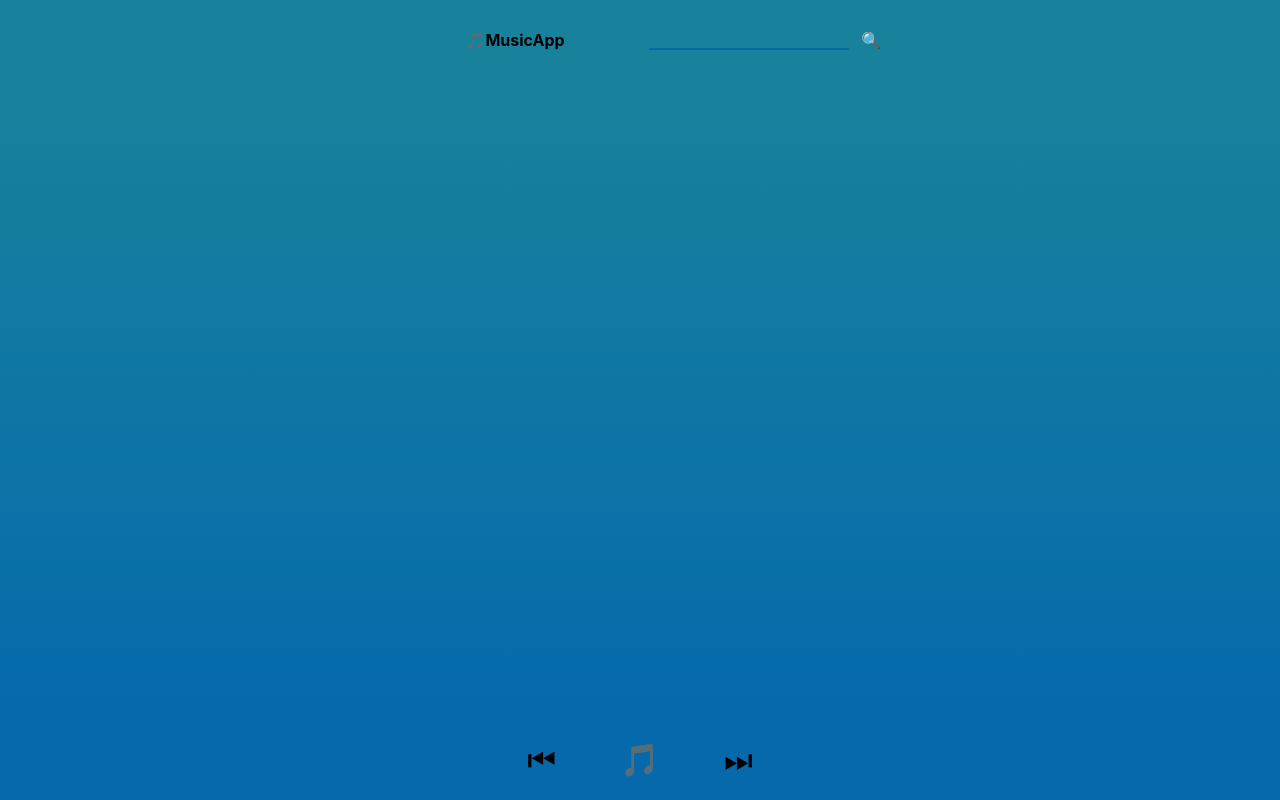
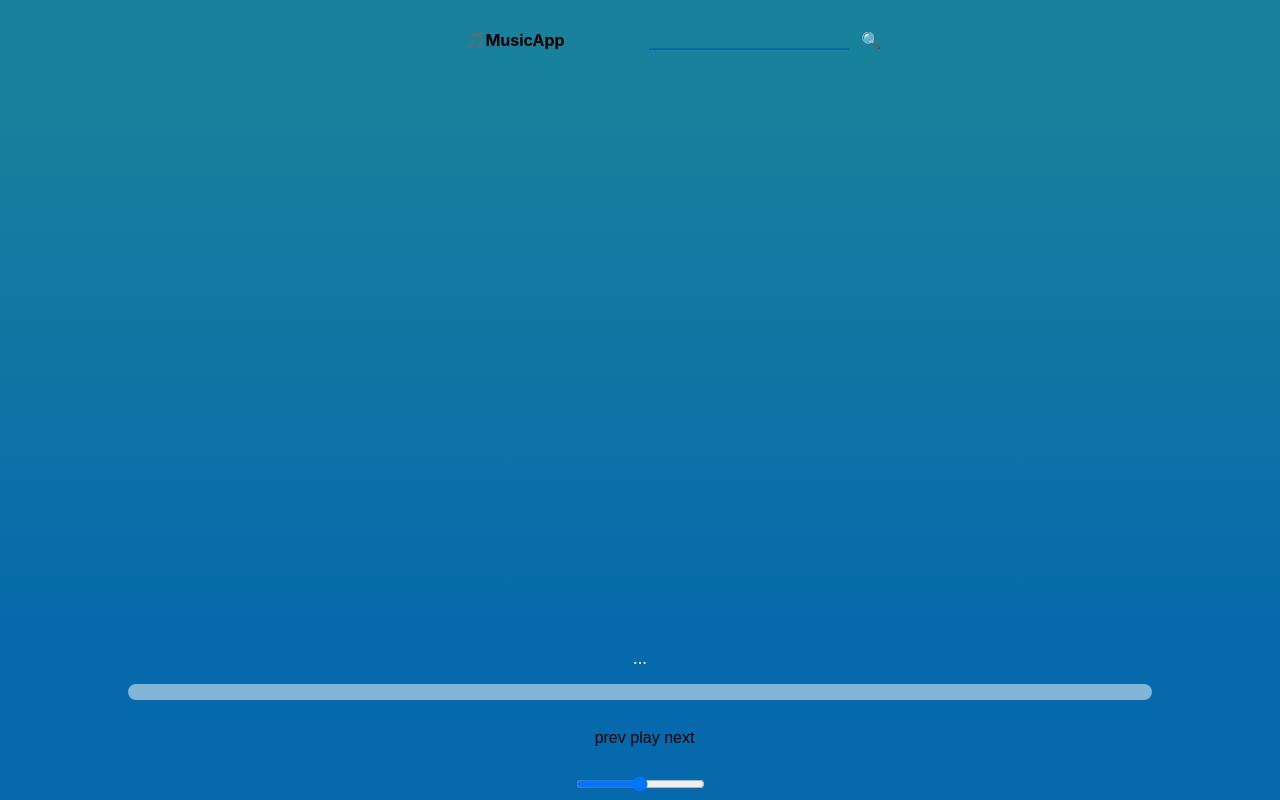
Before and after one commit to PatrykBuniX/MusicApp, a React (Create React App) app: page / in a window 1280 px wide. Built offline with nearby package versions, Linux system fonts and the light colour scheme.

Commit message:
add track progress bar

```diff
--- a/src/components/Player.js
+++ b/src/components/Player.js
@@ -5,10 +5,11 @@ import styled from "styled-components";
 
 const PlayerWrapper = styled.div`
   width: 100%;
-  height: 10vh;
+  height: 20vh;
   background: #0569ac;
   display: flex;
-  justify-content: center;
+  flex-direction: column;
+  justify-content: space-around;
   align-items: center;
   position: fixed;
   bottom: 0;
@@ -23,13 +24,38 @@ const Canvas = styled.canvas`
   left: 0;
 `;
 
+const ProgressBar = styled.div`
+  height: 10%;
+  min-height: 10px;
+  border-radius: 50px;
+  background: hsla(244, 0%, 100%, 0.5);
+  width: 80%;
+  display: flex;
+  cursor: pointer;
+  transition: transform 0.2s cubic-bezier(0.14, 1.35, 0.54, 1.95);
+
+  &:hover {
+    transform: scale(1.05);
+  }
+`;
+const Progress = styled.div`
+  border-radius: 50px;
+  background: #044b7a;
+  flex-basis: 0%;
+`;
+
+const Buttons = styled.div`
+  display: flex;
+  margin: 1% 0;
+`;
+
 const Button = styled.button`
   cursor: pointer;
   background: none;
   border: none;
-  font-size: 2em;
+  font-size: 1em;
+  outline: none;
   transition: transform 0.2s cubic-bezier(0.14, 1.35, 0.54, 1.95);
-  outline: none;
 
   &:hover {
     transform: scale(1.1);
@@ -47,6 +73,15 @@ const Button = styled.button`
   }
 `;
 
+const CurrentTrack = styled.p`
+  color: white;
+  font-size: 1em;
+`;
+
+const Volume = styled.input`
+  /* flex: 1; */
+`;
+
 const Player = props => {
   const { songs: playlist } = props.state.songs;
   const { isPlaying, trackIndex } = props.state.player;
@@ -54,16 +89,17 @@ const Player = props => {
   const audio = useRef(null);
   const canvas = useRef(null);
   const ctx = useRef(null);
+  const progressRef = useRef(null);
+  const progressBarRef = useRef(null);
 
   const WIDTH = 1000;
   const HEIGHT = 1000;
   let analyzer;
   let bufferLength;
 
-  const handleClick = () => {
+  const handlePlayPause = () => {
     if (!audio.current.src) return;
     if (isPlaying) {
-      console.dir(audio.current);
       props.togglePlay(false);
     } else {
       props.togglePlay(true);
@@ -131,9 +167,24 @@ const Player = props => {
     props.setTrackIndex(newIndex);
   };
 
+  const handleProgress = () => {
+    const { currentTime, duration } = audio.current;
+    const percent = (currentTime / duration) * 100;
+    progressRef.current.style.flexBasis = `${percent}%`;
+  };
+
+  const handleProgressChange = e => {
+    e.persist();
+    if (!audio.current.currentTime) return;
+    const width = progressBarRef.current.offsetWidth;
+    const percent = (e.pageX - progressBarRef.current.offsetLeft) / width;
+    audio.current.currentTime = percent * audio.current.duration;
+  };
+
   return (
     <PlayerWrapper>
       <audio
+        onTimeUpdate={handleProgress}
         onCanPlayThrough={getAudio}
         crossOrigin="anonymous"
         onEnded={playNext}
@@ -141,27 +192,22 @@ const Player = props => {
         src={playlist[trackIndex] && playlist[trackIndex].preview}
       ></audio>
       <Canvas ref={canvas}></Canvas>
-      <Button onClick={playPrev}>
-        <span role="img" aria-label="previous">
-          ⏮
-        </span>
-      </Button>
-      <Button onClick={handleClick}>
-        {!isPlaying ? (
-          <span role="img" aria-label="music note">
-            🎵
-          </span>
-        ) : (
-          <span role="img" aria-label="pause">
-            ⏸
-          </span>
-        )}
-      </Button>
-      <Button onClick={playNext}>
-        <span role="img" aria-label="next">
-          ⏭
-        </span>
-      </Button>
+      <CurrentTrack>
+        {playlist[trackIndex]
+          ? `${playlist[trackIndex].artist.name} - ${playlist[trackIndex].title}`
+          : "..."}
+      </CurrentTrack>
+      <ProgressBar id="bar" ref={progressBarRef} onClick={handleProgressChange}>
+        <Progress id="progress" ref={progressRef}></Progress>
+      </ProgressBar>
+      <Buttons>
+        <Button onClick={playPrev}>prev</Button>
+        <Button onClick={handlePlayPause}>
+          {!isPlaying ? "play" : "pause"}
+        </Button>
+        <Button onClick={playNext}>next</Button>
+      </Buttons>
+      <Volume type="range" />
     </PlayerWrapper>
   );
 };
--- a/src/components/SearchBar.js
+++ b/src/components/SearchBar.js
@@ -46,10 +46,10 @@ const Input = styled.input`
   transition: transform 0.2s cubic-bezier(0.14, 1.35, 0.54, 1.95);
 
   &:hover {
-    transform: scale(1.2);
+    transform: scale(1.1);
   }
   &:focus {
-    transform: scale(1.2);
+    transform: scale(1.1);
   }
 `;
 const Button = styled.button`
@@ -58,7 +58,7 @@ const Button = styled.button`
   border: none;
   font-size: 1em;
   margin-left: 5%;
-  transition: transform 0.2s ease-in-out;
+  transition: transform 0.2s cubic-bezier(0.14, 1.35, 0.54, 1.95);
   outline: none;
 
   &:hover {
--- a/src/components/SongsList.js
+++ b/src/components/SongsList.js
@@ -5,7 +5,7 @@ import { setTrackIndex, togglePlay } from "../redux/actions/playerActions";
 import styled from "styled-components";
 
 const Wrapper = styled.div`
-  margin: 10vh 0;
+  margin: 10vh 0 20vh 0;
   height: 70vh;
   width: 100vw;
   flex: 1 1 auto;
@@ -35,6 +35,11 @@ const ListItem = styled.li`
   display: flex;
   justify-content: space-between;
   cursor: pointer;
+  transition: transform 0.2s cubic-bezier(0.14, 1.35, 0.54, 1.95);
+
+  &:hover {
+    transform: scale(1.05);
+  }
 `;
 
 const Button = styled.button`
```
